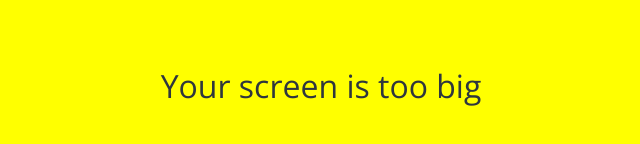
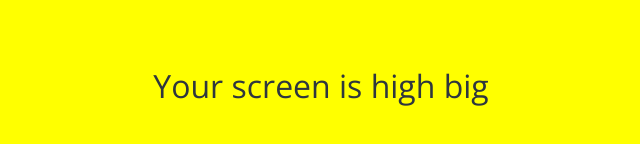
Before and after one commit to kdertyujf/kokoa-clone-2020-, a plain HTML site: page friends.html in a window 1280 px wide. Shown: the part 314-458 px from the top of the page, without its empty margins (319-959 px from the left). Drawn offline with nearby package versions, Linux system fonts and the light colour scheme.

Commit message:
Update friends.html

```diff
--- a/friends.html
+++ b/friends.html
@@ -107,7 +107,7 @@
     </div>
 
     <div id="no-mobile">
-      <span>Your screen is too big</span>
+      <span>Your screen is high big</span>
     </div>
 
     <script
```
